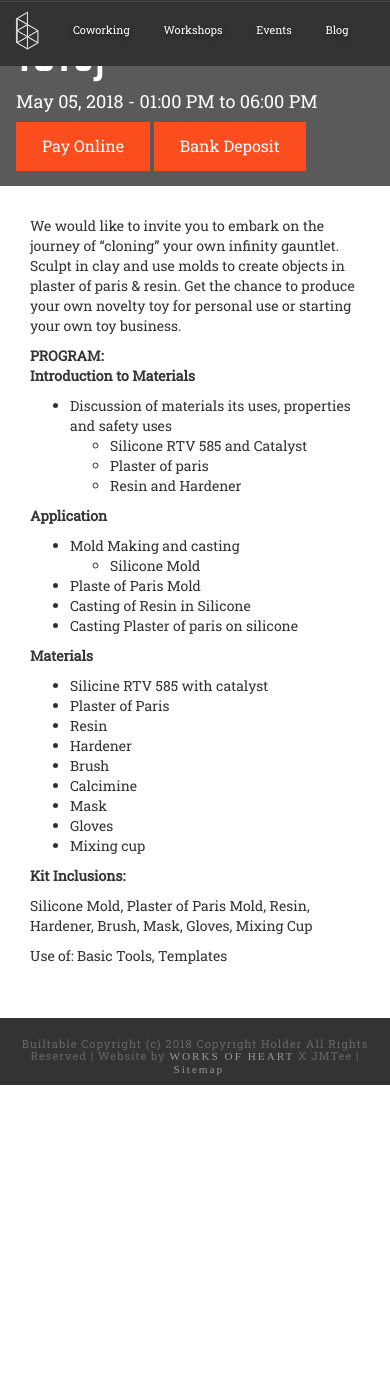
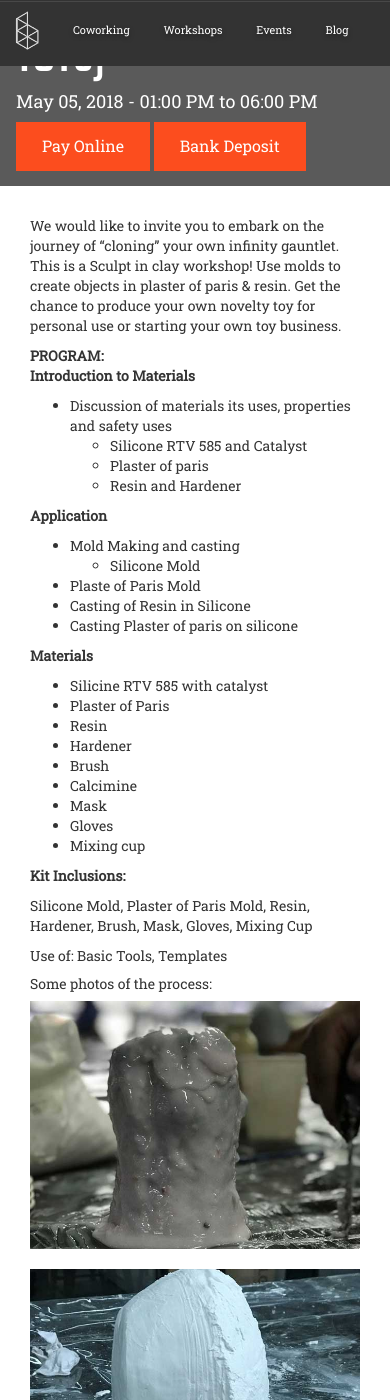
Before and after one commit to Builtable/Builtable.io, a Jekyll site: the page built from _posts/workshops/2018-05-05-mold-making-casting.markdown, in a window 390 px wide and 1400 px high, scrolled down 416 px. Built offline with Jekyll 4.4.1, drawn with Linux system fonts in a browser that asks for light colours; some web fonts are replaced; comment, search, counter and statistics services are not loaded; before the commit the page ends 1501 px from its top, so only the background shows below that; some of the changed text lies outside the part shown.

Commit message:
update for mold making workshop

```diff
--- a/_posts/workshops/2018-05-05-mold-making-casting.markdown
+++ b/_posts/workshops/2018-05-05-mold-making-casting.markdown
@@ -13,7 +13,7 @@ imageUrlAlt: chocolate mold workshop
 ---
 
 
-We would like to invite you to embark on the journey of "cloning" your own infinity gauntlet. Sculpt in clay and use molds to create objects in plaster of paris & resin. Get the chance to produce your own novelty toy for personal use or starting your own toy business.
+We would like to invite you to embark on the journey of "cloning" your own infinity gauntlet. This is a Sculpt in clay workshop! Use molds to create objects in plaster of paris & resin. Get the chance to produce your own novelty toy for personal use or starting your own toy business.
 
 
 <strong>PROGRAM: </strong>
@@ -53,3 +53,22 @@ Resin, Hardener, Brush, Mask, Gloves, Mixing Cup
 
 Use of:
 Basic Tools, Templates
+
+##### Some photos of the process:
+
+![alt text](../../assets/images/workshops/mold-making/silicon-mold.jpg "silicon mold")
+<br>
+<br>
+![alt text](../../assets/images/workshops/mold-making/plaster-paris.jpg "plaster of paris")
+<br>
+<br>
+![alt text](../../assets/images/workshops/mold-making/silicon.jpg "Silicon Mold")
+<br>
+<br>
+![alt text](../../assets/images/workshops/mold-making/finish-product.jpg "infinity Gauntlet")
+
+
+<br>
+<br>
+<br>
+*Builtable Coworking provides maker workshops in Shaw Boulevard, Mandaluyong city Philippines*
--- a/css/main.css
+++ b/css/main.css
@@ -884,4 +884,6 @@ button {
   .workshop-actions {
     right: 0px;
     top: 0px;
-    position: relative; } }
+    position: relative; }
+  .workshop-content img {
+    width: 100%; } }
--- a/sass/workshop.scss
+++ b/sass/workshop.scss
@@ -57,4 +57,9 @@ text-align:left;
         top:0px;
         position: relative;
 }
+.workshop-content{
+    img{
+        width:100%;
+    }
 }
+}
```
Also changed, not shown: assets/images/workshops/mold-making/finish-product.jpg (added), assets/images/workshops/mold-making/infinity-gaunlet.jpg (added), assets/images/workshops/mold-making/plaster-paris.jpg (added), assets/images/workshops/mold-making/silicon-mold.jpg (added), assets/images/workshops/mold-making/silicon.jpg (added), 10 other files.
